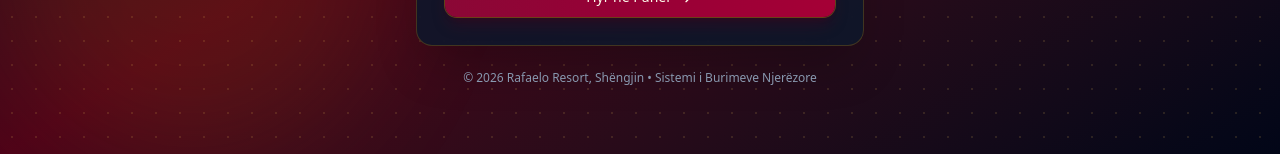
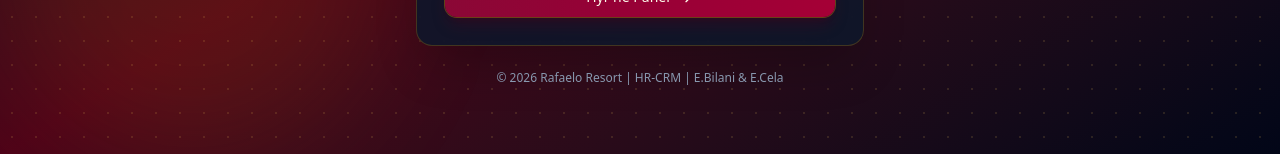
Before and after one commit to e2trustclick-create/raffaelo-hr-crm-, a Next.js app: page /login in a window 1280 px wide. Shown: the part 643-797 px from the top of the page. Built offline with nearby package versions, Linux system fonts and the light colour scheme; no server answers.

Commit message:
fix footer login

```diff
--- a/src/app/login/page.tsx
+++ b/src/app/login/page.tsx
@@ -112,7 +112,7 @@ export default function LoginPage() {
         </div>
 
         <p className="text-center text-xs text-slate-400 mt-6">
-          © {new Date().getFullYear()} Rafaelo Resort, Shëngjin • Sistemi i Burimeve Njerëzore
+          © 2026 Rafaelo Resort | HR-CRM | E.Bilani &amp; E.Cela
         </p>
       </div>
     </div>
```
